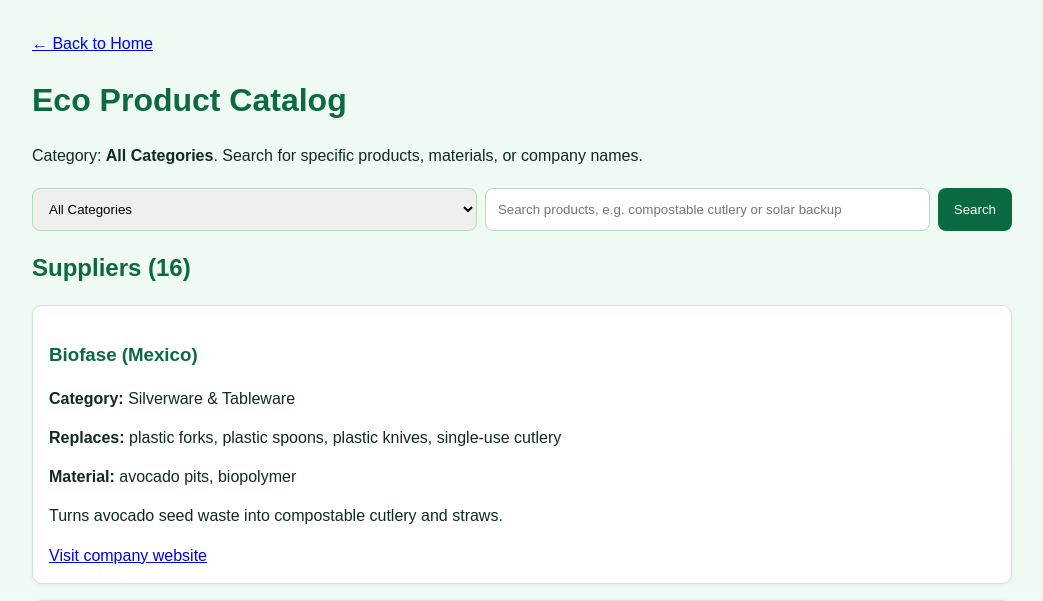
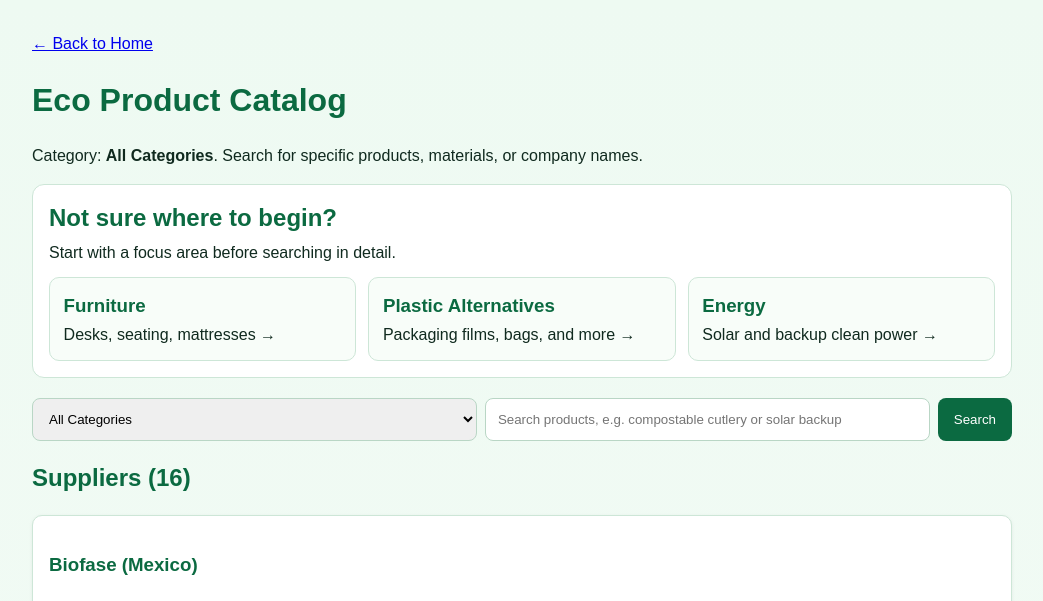
Before and after one commit to Vanessa12029064/Local_Food_Waste_Connector_2, a Flask app: page /catalog in a window 1280 px wide. Shown: the top 601 px of the page, without its empty margins (118-1161 px from the left). Run offline with Flask 3, Linux system fonts and the light colour scheme.

Commit message:
Add guided quick-start ideas before catalog search

```diff
--- a/static/styles.css
+++ b/static/styles.css
@@ -64,6 +64,47 @@ h3 {
   margin: 1.25rem 0;
 }
 
+.quick-start {
+  background: #ffffff;
+  border: 1px solid #cde6d7;
+  border-radius: 12px;
+  padding: 1rem;
+  margin-top: 1rem;
+}
+
+.quick-start h2 {
+  margin: 0;
+}
+
+.quick-start p {
+  margin: 0.35rem 0 0.8rem;
+}
+
+.idea-grid {
+  display: grid;
+  grid-template-columns: repeat(auto-fit, minmax(180px, 1fr));
+  gap: 0.75rem;
+}
+
+.idea-card {
+  display: block;
+  border: 1px solid #cde6d7;
+  border-radius: 10px;
+  padding: 0.85rem;
+  background: #f8fdf9;
+  text-decoration: none;
+  color: inherit;
+}
+
+.idea-card:hover {
+  border-color: #9ccfb4;
+  background: #f0f9f3;
+}
+
+.idea-card h3 {
+  margin: 0 0 0.25rem;
+}
+
 input,
 select {
   flex: 1;
--- a/templates/index.html
+++ b/templates/index.html
@@ -13,6 +13,25 @@
       <p>
         Category: <strong>{{ selected_label }}</strong>. Search for specific products, materials, or company names.
       </p>
+
+      <section class="quick-start">
+        <h2>Not sure where to begin?</h2>
+        <p>Start with a focus area before searching in detail.</p>
+        <div class="idea-grid">
+          <a class="idea-card" href="{{ url_for('catalog', category='furniture') }}">
+            <h3>Furniture</h3>
+            <span>Desks, seating, mattresses →</span>
+          </a>
+          <a class="idea-card" href="{{ url_for('catalog', category='plastic-materials') }}">
+            <h3>Plastic Alternatives</h3>
+            <span>Packaging films, bags, and more →</span>
+          </a>
+          <a class="idea-card" href="{{ url_for('catalog', category='clean-power') }}">
+            <h3>Energy</h3>
+            <span>Solar and backup clean power →</span>
+          </a>
+        </div>
+      </section>
 
       <form method="GET" action="/catalog" class="search-form">
         <select name="category">
```
